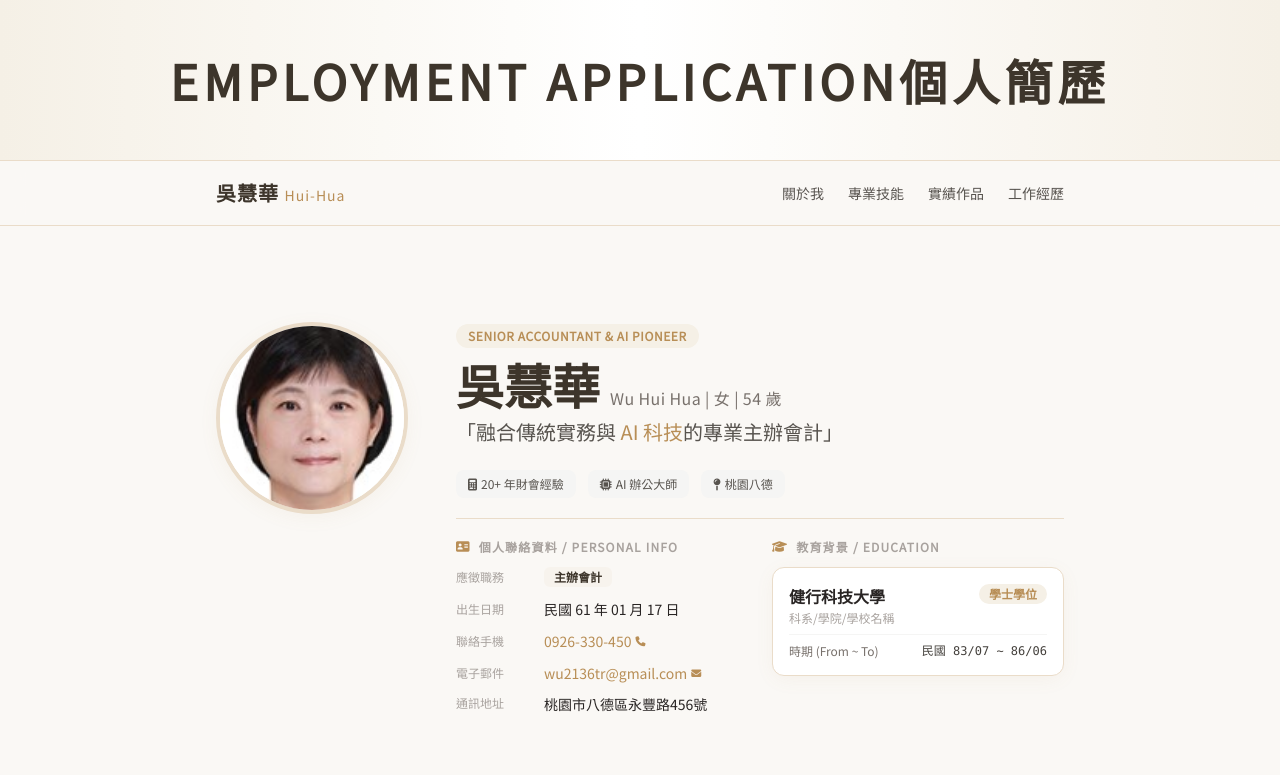
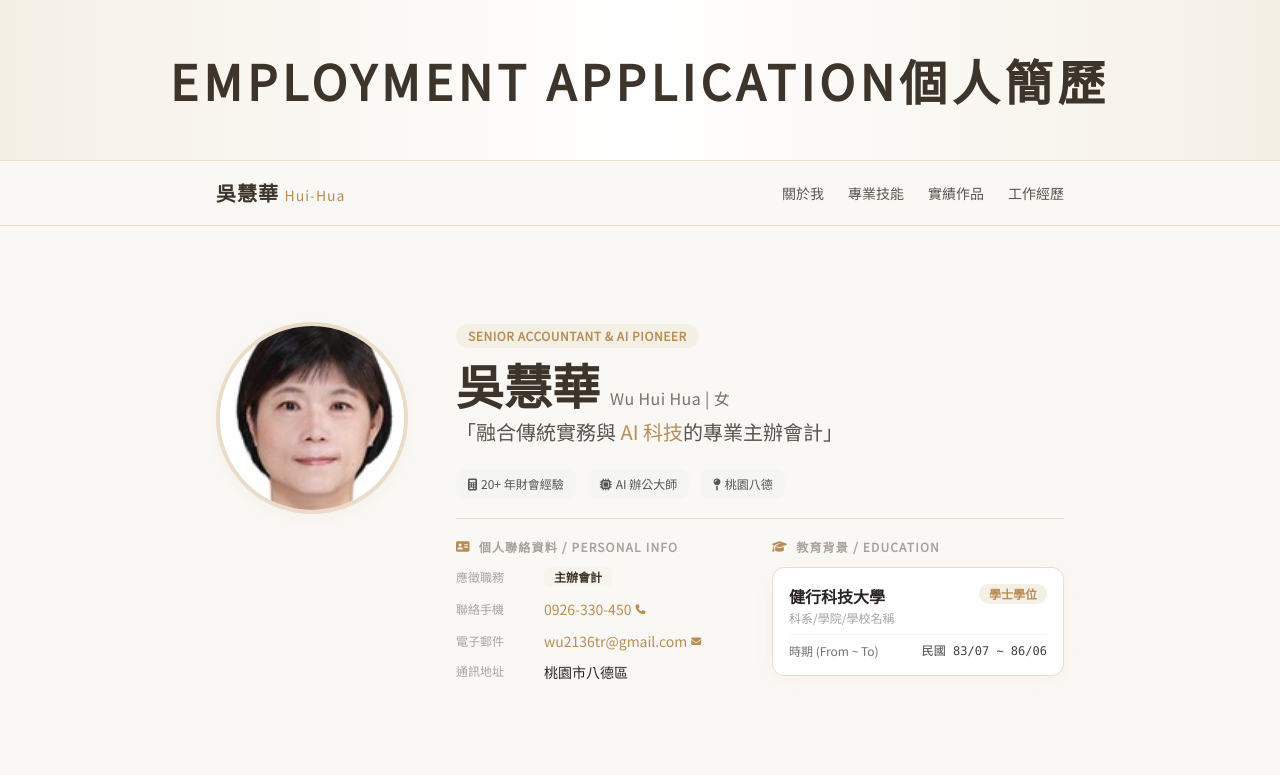
Before and after one commit to wu2136tr-coder/portfolio, a plain HTML site: page index.html in a window 1280 px wide. Shown: the top 775 px of the page. Drawn offline with nearby package versions, Linux system fonts and the light colour scheme.

Commit message:
Update index.html

```diff
--- a/index.html
+++ b/index.html
@@ -77,10 +77,10 @@
                 <div>
                     <span class="inline-block px-3 py-1 bg-beige-100 text-accent text-xs font-semibold rounded-full tracking-wider uppercase mb-3">Senior Accountant & AI Pioneer</span>
 
-                    <!-- 姓名與基本英文標記 -->
+                    <!-- 姓名與基本英文標記 (已移除 54 歲年齡資訊) -->
                     <div class="flex flex-col md:flex-row md:items-baseline justify-center md:justify-start gap-2.5">
                         <h1 class="text-3xl md:text-5xl font-black text-beige-900 leading-tight">吳慧華</h1>
-                        <span class="text-sm md:text-base text-stone-500 font-medium tracking-wide">Wu Hui Hua | 女 | 54 歲</span>
+                        <span class="text-sm md:text-base text-stone-500 font-medium tracking-wide">Wu Hui Hua | 女</span>
                     </div>
 
                     <p class="text-lg md:text-xl text-stone-600 leading-relaxed font-light mt-2">
@@ -95,7 +95,7 @@
                     <span class="text-xs px-3 py-1.5 bg-stone-100 text-stone-600 rounded-lg"><i class="fa-solid fa-map-pin mr-1"></i>桃園八德</span>
                 </div>
 
-                <!-- 完美對齊 image_f67df5.png 的詳細個人資料與教育程度 -->
+                <!-- 完美對齊 image_f67df5.png 的詳細個人資料與教育程度 (已移除年齡橫列) -->
                 <div class="grid grid-cols-1 md:grid-cols-2 gap-6 pt-5 border-t border-beige-200 text-left">
                     <!-- 基本聯絡資料 -->
                     <div class="space-y-3 text-sm text-stone-600">
@@ -106,10 +106,6 @@
                         <div class="flex items-center gap-2">
                             <span class="w-20 text-stone-400 text-xs flex-shrink-0">應徵職務</span>
                             <span class="font-semibold text-beige-900 bg-beige-100/50 px-2.5 py-0.5 rounded-md text-xs">主辦會計</span>
-                        </div>
-                        <div class="flex items-center gap-2">
-                            <span class="w-20 text-stone-400 text-xs flex-shrink-0">出生日期</span>
-                            <span class="font-medium text-stone-800">民國 61 年 01 月 17 日</span>
                         </div>
                         <div class="flex items-center gap-2">
                             <span class="w-20 text-stone-400 text-xs flex-shrink-0">聯絡手機</span>
@@ -125,7 +121,7 @@
                         </div>
                         <div class="flex items-start gap-2">
                             <span class="w-20 text-stone-400 text-xs flex-shrink-0">通訊地址</span>
-                            <span class="font-medium text-stone-800 leading-snug">桃園市八德區永豐路456號</span>
+                            <span class="font-medium text-stone-800 leading-snug">桃園市八德區</span>
                         </div>
                     </div>
 
```
